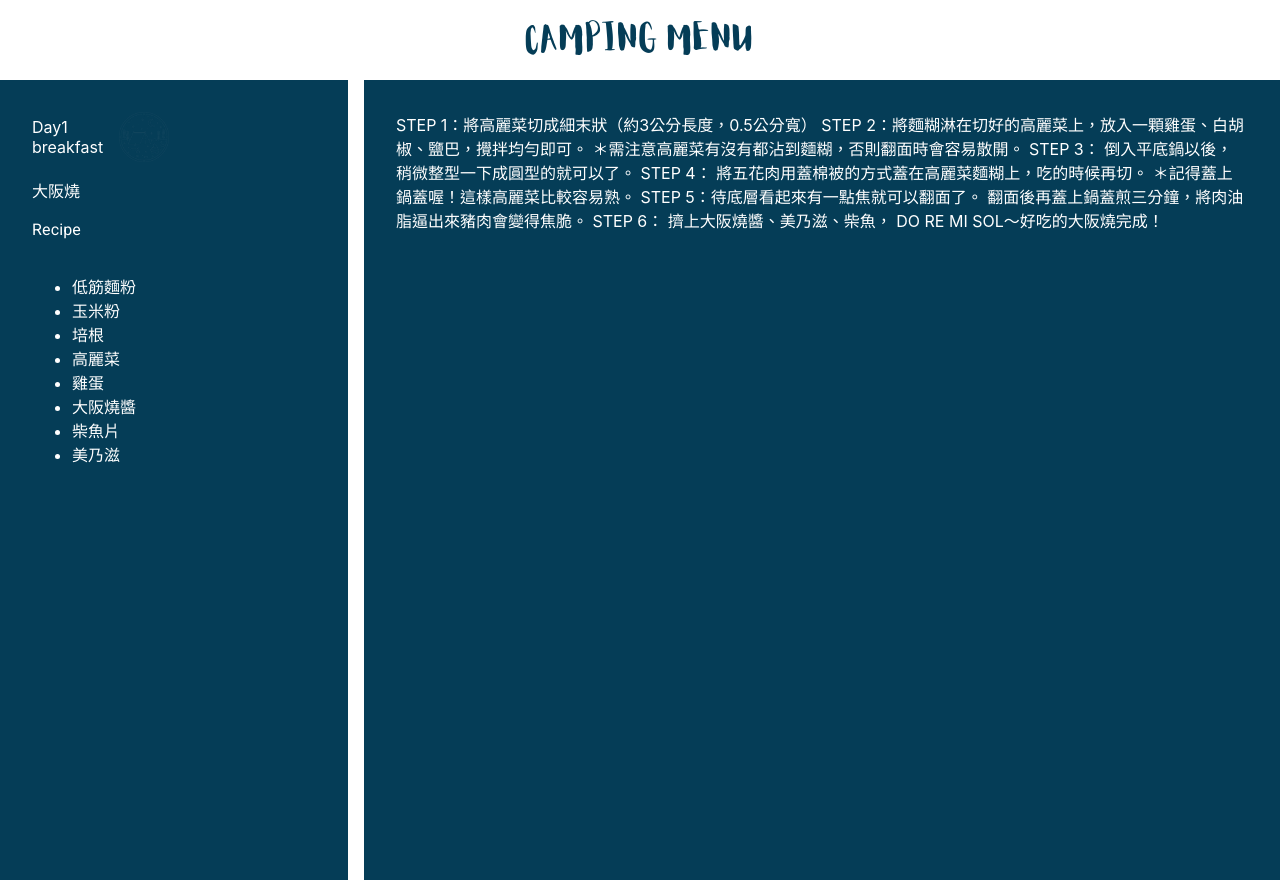
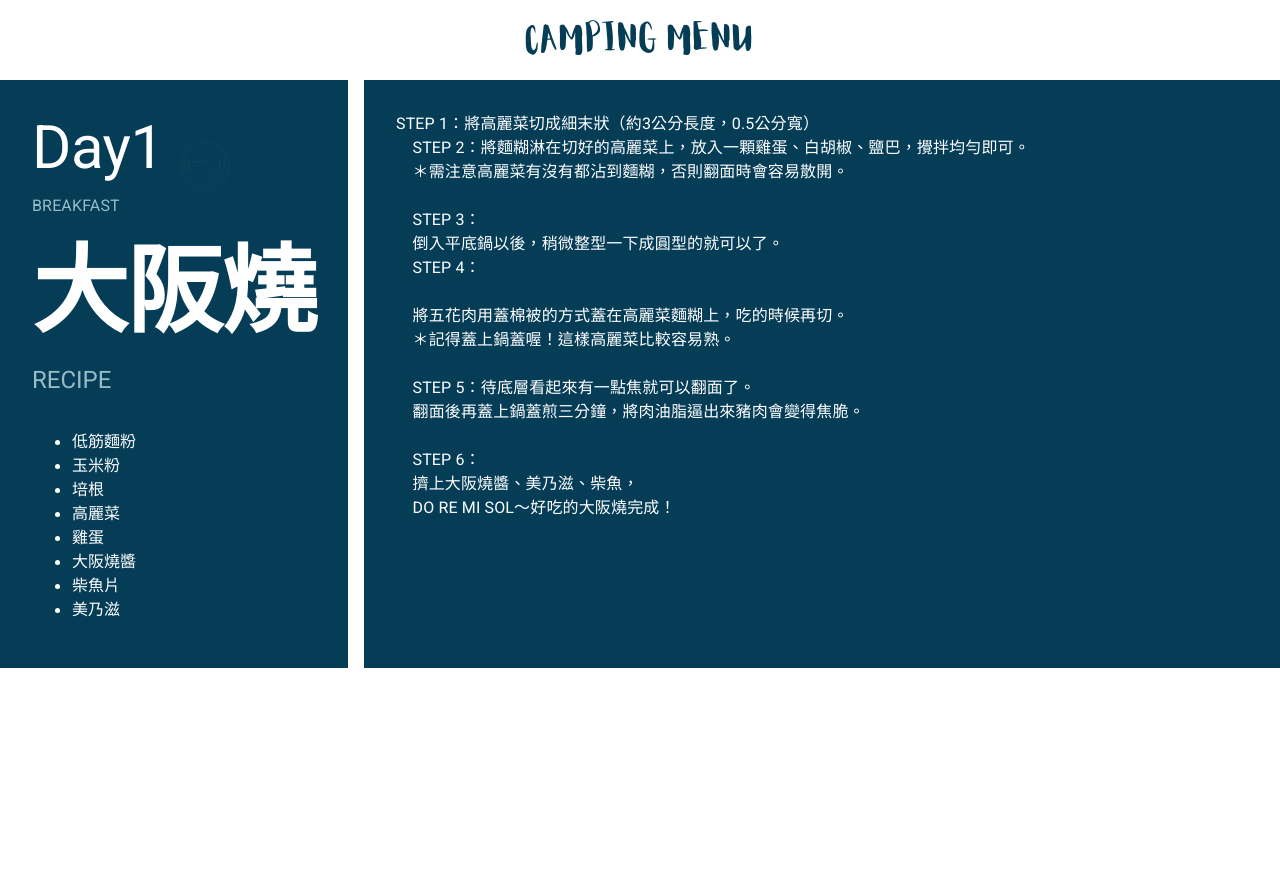
Before and after one commit to JosephT5566/campingRecipe20211010, a Next.js app: page / in a window 1280 px wide. Built offline with nearby package versions, Linux system fonts and the light colour scheme.

Commit message:
modify the Recipe style

```diff
--- a/src/components/shared/Recipe.tsx
+++ b/src/components/shared/Recipe.tsx
@@ -20,6 +20,17 @@ const useStyle = makeStyles((theme) => ({
 		'&.day3': {
 			backgroundColor: theme.palette.background.day3,
 		},
+		'& .colorText': {
+			'&.day1': {
+				color: theme.palette.text.day1,
+			},
+			'&.day2': {
+				color: theme.palette.text.day2,
+			},
+			'&.day3': {
+				color: theme.palette.text.day3,
+			},
+		},
 	},
 	content: {
 		padding: '2em',
@@ -39,7 +50,7 @@ const useStyle = makeStyles((theme) => ({
 }));
 
 const StyledRecipe = styled('div')(({ theme }) => ({
-	minHeight: '100vh',
+	// minHeight: '100vh',
 	backgroundColor: theme.palette.background.default,
 	display: 'flex',
 	gap: '1em',
@@ -50,7 +61,7 @@ interface IRecipeProps {
 	meal: 'breakfast' | 'lunch' | 'dinner';
 	icon: string;
 	name: string;
-	stuffs: Array<string>;
+	stuffs?: Array<string>;
 	note?: string;
 	content: string;
 }
@@ -60,7 +71,7 @@ export class RecipeProps implements IRecipeProps {
 	meal: 'breakfast' | 'lunch' | 'dinner';
 	icon: string;
 	name: string;
-	stuffs: Array<string>;
+	stuffs?: Array<string>;
 	note?: string;
 	content: string;
 	constructor(params: RecipeProps) {
@@ -80,7 +91,11 @@ export default function Recipe({ content, ...stuffInfo }: IRecipeProps) {
 	return (
 		<StyledRecipe>
 			<Stuff {...stuffInfo} />
-			<div className={`${classes.content} day${stuffInfo.day}`}>{content}</div>
+			<div className={`${classes.content} day${stuffInfo.day}`}>
+				<Typography variant={'body1'} style={{ whiteSpace: 'pre-wrap' }}>
+					{content}
+				</Typography>
+			</div>
 		</StyledRecipe>
 	);
 }
@@ -92,19 +107,33 @@ const Stuff = (props: Omit<IRecipeProps, 'content'>) => {
 	return (
 		<div className={`${classes.stuff} day${day}`}>
 			<div style={{ display: 'flex', gap: '1em', alignItems: 'center' }}>
-				<div>
-					<div>{`Day${day}`}</div>
-					<div>{meal}</div>
+				<div style={{ display: 'flex', flexDirection: 'column', gap: '0.5em' }}>
+					<Typography variant={'h2'}>{`Day${day}`}</Typography>
+					<Typography
+						className={`colorText day${day}`}
+						variant={'subtitle1'}
+						style={{ textTransform: 'uppercase' }}
+					>
+						{meal}
+					</Typography>
 				</div>
 				<Image src={icon} width={'50px'} height={'50px'} />
 			</div>
-			<div>{name}</div>
-			<Typography>{'Recipe'}</Typography>
-			<ul>
-				{stuffs.map((stuff, index) => (
-					<li key={index}>{stuff}</li>
-				))}
-			</ul>
+			<Typography variant={'h1'} style={{ fontWeight: 'bold' }}>
+				{name}
+			</Typography>
+			<Typography className={`colorText day${day}`} variant={'h5'}>
+				{'RECIPE'}
+			</Typography>
+			{stuffs && (
+				<ul>
+					{stuffs.map((stuff, index) => (
+						<li key={index} style={{ whiteSpace: 'pre-wrap' }}>
+							{stuff}
+						</li>
+					))}
+				</ul>
+			)}
 			{note && <div>{note}</div>}
 		</div>
 	);
```
